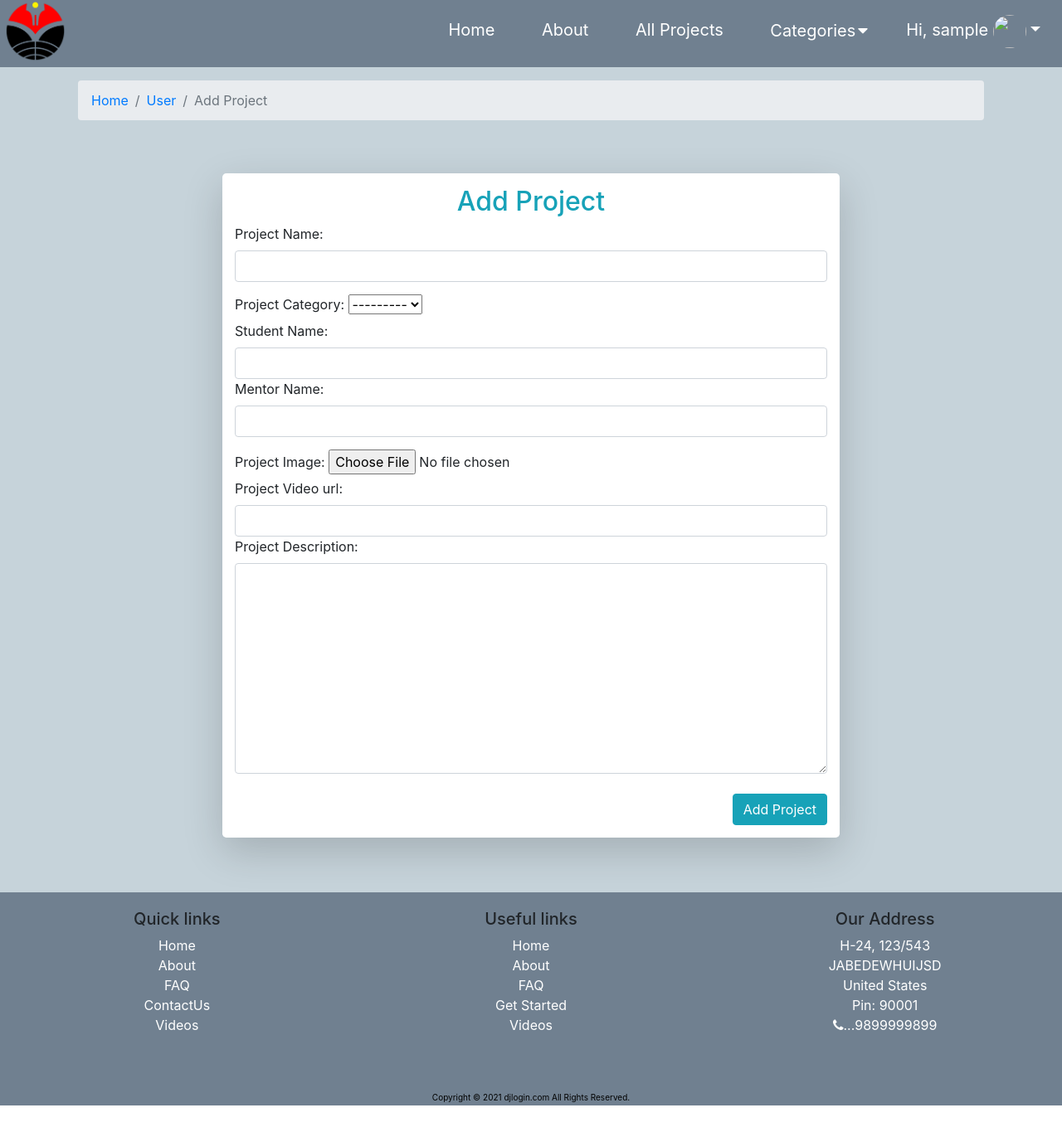
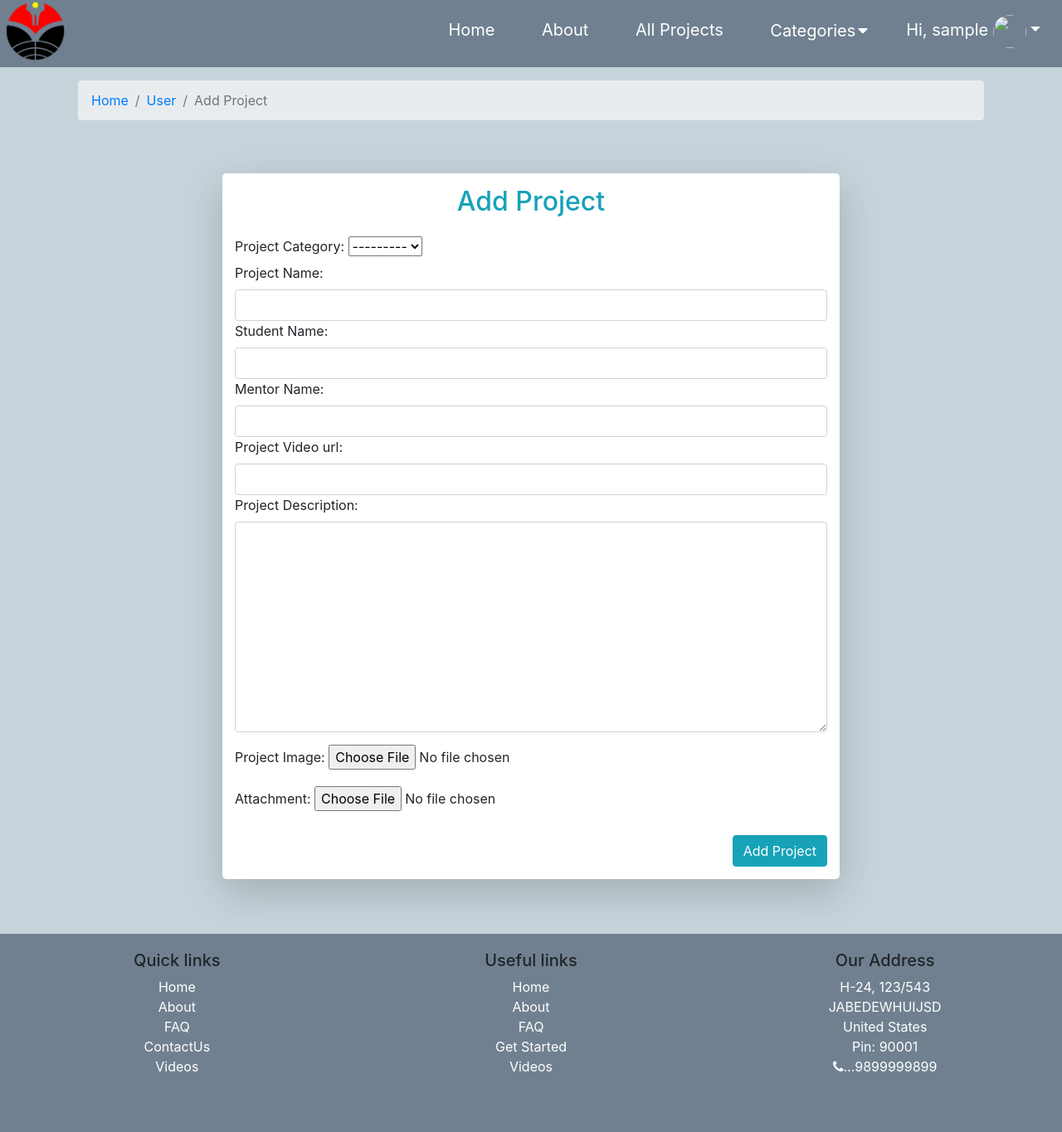
Before and after one commit to Ind20/project, a Django app: page /addproject in a window 1280 px wide. Shown: the top 1365 px of the page at 83% size. Before the commit the page ends 1333 px from the top, so only its background shows below. Run offline with Django 3.2, Linux system fonts and the light colour scheme; the visitor is signed in with stand-in values (Sample User, id 1); data that the repository does not hold is empty; some libraries are stand-ins or nearby versions.

Commit message:
project attachment

```diff
--- a/project/forms.py
+++ b/project/forms.py
@@ -1,6 +1,7 @@
 from django import forms
 from django.contrib.auth.models import User
 from .models import contactusMessage, userProfile, project
+
 
 class contactusMessageForm(forms.ModelForm):
     class Meta:
@@ -13,6 +14,8 @@ class contactusMessageForm(forms.ModelForm):
             'message': forms.Textarea(attrs={'class' : 'form-control'})
         }
 
+
+
 class userProfileForm(forms.ModelForm):
     class Meta:
         model   = userProfile
@@ -21,6 +24,8 @@ class userProfileForm(forms.ModelForm):
             'age': forms.TextInput(attrs={'class' : 'form-control'}),
             'phone_num': forms.TextInput(attrs={'class' : 'form-control'})
         }
+
+
 
 class userProfileUpdateForm(forms.ModelForm):
     class Meta:
@@ -32,6 +37,8 @@ class userProfileUpdateForm(forms.ModelForm):
             'profile_pic': forms.FileInput(attrs={'style' : 'margin-top:15px'}),
         }
 
+
+
 class userUpdateForm(forms.ModelForm):
     class Meta:
         model   = User
@@ -41,6 +48,8 @@ class userUpdateForm(forms.ModelForm):
             'last_name': forms.TextInput(attrs={'class' : 'form-control'}),
             'email' : forms.EmailInput(attrs={'class' : 'form-control'})
         }
+
+
 
 class projectForm(forms.ModelForm):
     class Meta:
@@ -52,8 +61,11 @@ class projectForm(forms.ModelForm):
             'Mentor_Name': forms.TextInput(attrs={'class' : 'form-control'}),
             'Project_Image': forms.FileInput(attrs={'style' : 'margin-top:15px'}),
             'Project_Video_url': forms.TextInput(attrs={'class' : 'form-control'}),
-            'Project_Description': forms.Textarea(attrs={'class' : 'form-control'})
+            'Project_Description': forms.Textarea(attrs={'class' : 'form-control'}),
+            'Attachment': forms.FileInput(attrs={'style' : 'margin-top:15px'})
         }
+
+
 
 class Project_CategorySelect(forms.Select):
     def create_option(self, name, value, label, selected, index, subindex=None, attrs=None):
--- a/project/models.py
+++ b/project/models.py
@@ -1,5 +1,6 @@
 from django.db import models
 from django.contrib.auth.models import User
+
 
 class userProfile(models.Model):
     user            = models.OneToOneField(User, on_delete=models.CASCADE)
@@ -13,11 +14,14 @@ class userProfile(models.Model):
         else:
          return "images/assets/profile.png"
 
+
+
 class contactusMessage(models.Model):
     fullname        = models.CharField(max_length=35)
     phone_num       = models.CharField(max_length=15)
     email           = models.EmailField()
     message         = models.TextField(max_length=1000)
+
 
 
 class projectCategory(models.Model):
@@ -28,14 +32,17 @@ class projectCategory(models.Model):
     def __str__(self):
         return self.Category_Name
 
+
+
 class project(models.Model):
+    Project_Category        = models.ForeignKey(projectCategory, on_delete=models.CASCADE)
     Project_Name            = models.CharField(max_length=350)
-    Project_Category        = models.ForeignKey(projectCategory, on_delete=models.CASCADE)
     Student_Name            = models.CharField(max_length=35)
     Mentor_Name             = models.CharField(max_length=35)
-    Project_Image           = models.ImageField(default='assets/project.png', upload_to='images/project/', null='true', blank='true')
     Project_Video_url       = models.CharField(max_length=2085)
     Project_Description     = models.CharField( max_length=10000)
+    Project_Image           = models.ImageField(default='assets/project.png', upload_to='images/project/images', null='true', blank='true')
+    Attachment              = models.FileField(upload_to='images/project/attachments', null='true', blank='true')
 
     def __str__(self):
         return self.Project_Name
--- a/template/project/project.html
+++ b/template/project/project.html
@@ -19,6 +19,8 @@
             <div>Title:{{proj.Project_Name}}</div>
             <div>By:{{proj.Student_Name}}</div>
             <div>Mentor:{{proj.Mentor_Name}}</div>
+            <div>Attachment: <a href="/static/{{proj.Attachment}}" target="_blank">View </a>OR
+                <a href="/static/{{proj.Attachment}}" download>Download</a></div>
         </div>
     </div>
     <div class="col-sm-12">
```
